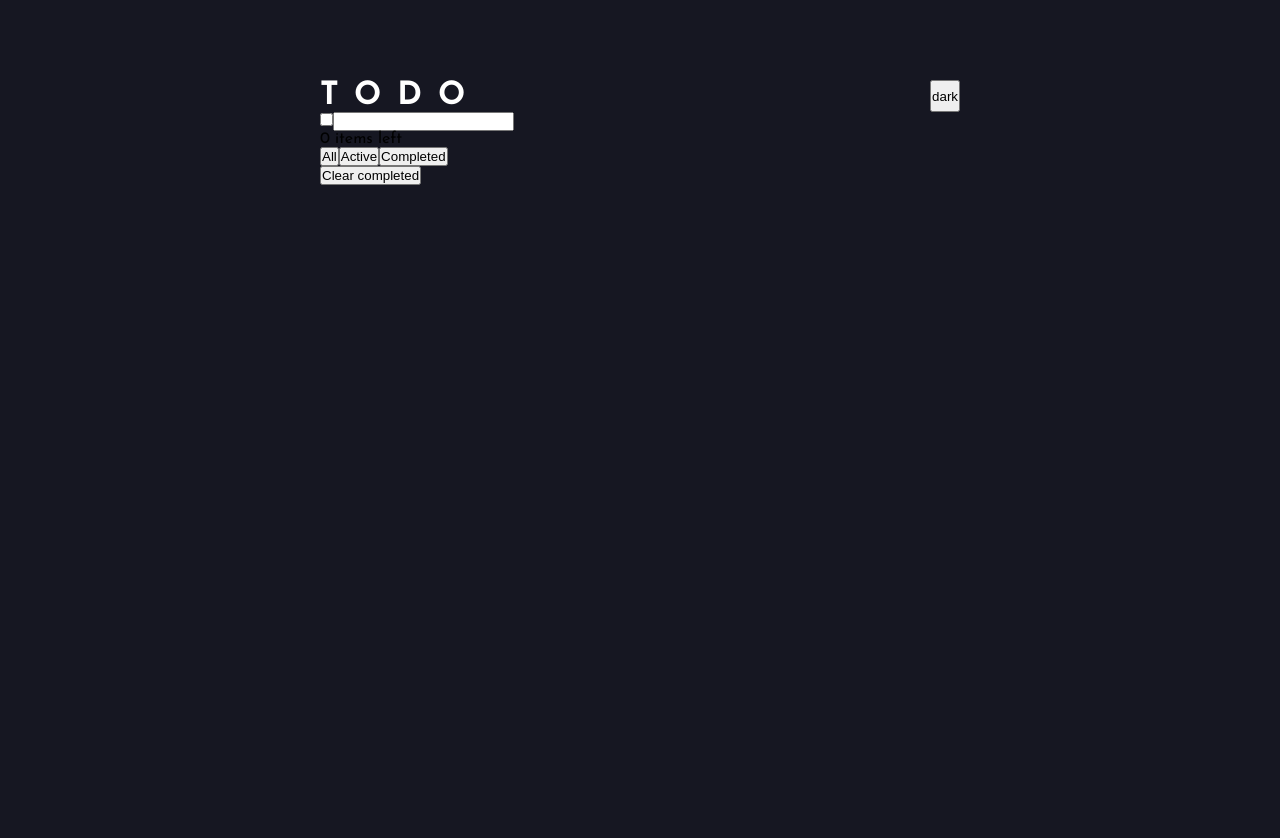
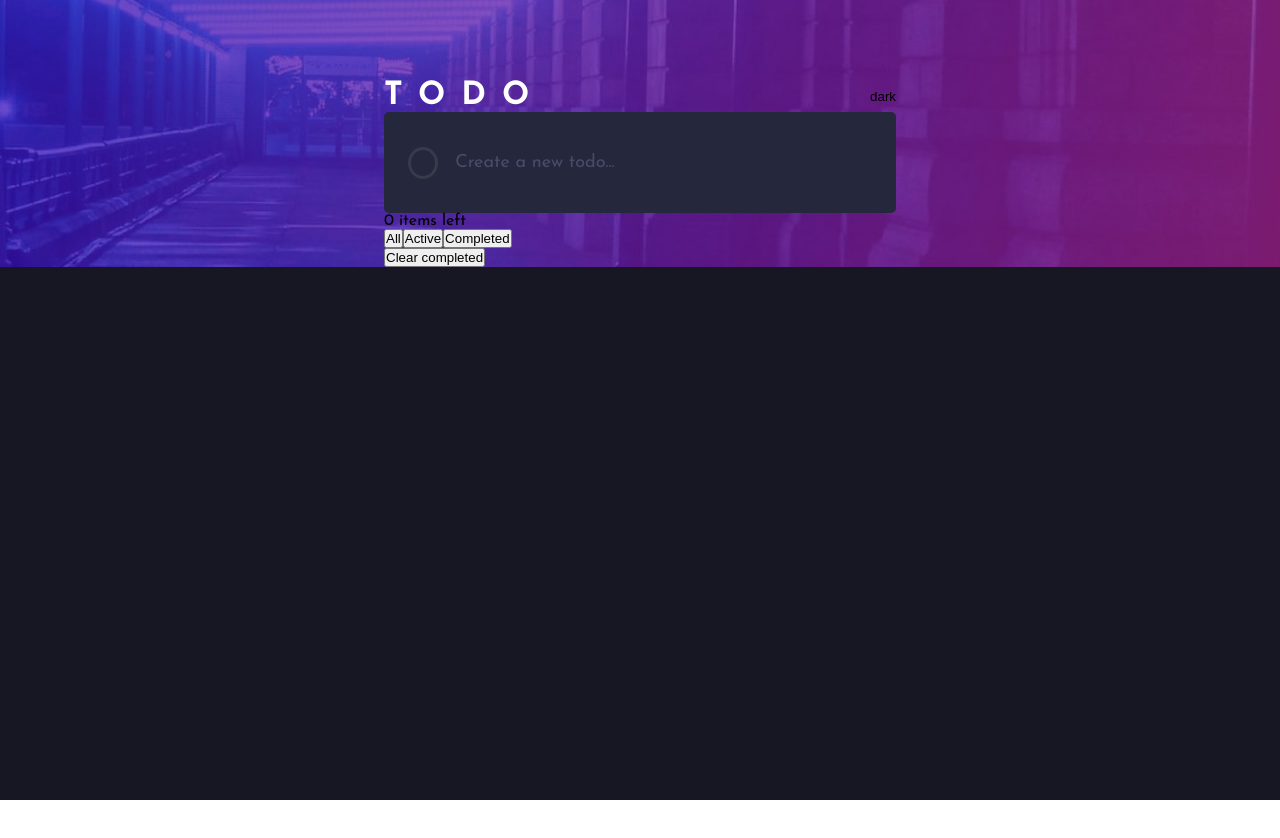
Before and after one commit to idkbit/react-todo, a React (Create React App) app: page / in a window 1280 px wide. Shown: the top 838 px of the page. After the commit the page ends 800 px from the top, so only its background shows below. Built offline with nearby package versions, Linux system fonts and the light colour scheme.

Commit message:
newTodo styling

```diff
--- a/src/App.js
+++ b/src/App.js
@@ -3,22 +3,9 @@ import { Container, Header, Wrapper } from "./styles";
 import TodosContext from "./TodosContext";
 import { ThemeProvider } from "styled-components";
 import GlobalStyle from "./GlobalStyles";
+import { darkTheme, lightTheme } from "./themes";
 import NewTodo from "./components/NewTodo";
 import TodoList from "./components/TodoList";
-
-//images
-import bgImgDesktopDark from "./images/bg-desktop-dark.jpg";
-
-const darkTheme = {
-  bgColor: "hsl(235, 21%, 11%)",
-  bgImgDesktop: bgImgDesktopDark,
-  activeColor: "hsl(234, 39%, 85%)",
-  h1: "#fff",
-};
-
-const lightTheme = {
-  bgColor: "hsl(0, 0%, 98%)",
-};
 
 const App = () => {
   const [todos, setTodos] = useState([]);
@@ -34,6 +21,7 @@ const App = () => {
             <Header>
               <h1>todo</h1>
               <button
+                tabIndex="0"
                 onClick={() => setTheme(theme === "dark" ? "light" : "dark")}>
                 {theme}
               </button>
--- a/src/components/NewTodo.jsx
+++ b/src/components/NewTodo.jsx
@@ -1,6 +1,7 @@
 import { useContext, useState } from "react";
 import TodosContext from "../TodosContext";
 import { v4 as uuid } from "uuid";
+import { Form, Input, Label } from "./NewTodoStyles";
 
 const NewTodo = () => {
   const { todos, setTodos } = useContext(TodosContext);
@@ -16,19 +17,22 @@ const NewTodo = () => {
   };
 
   return (
-    <form onSubmit={onSubmit}>
-      <label htmlFor="completed"></label>
-      <input
-        checked={isCompleted}
-        onChange={() => setIsCompleted(!isCompleted)}
-        type="checkbox"
-      />
-      <input
+    <Form onSubmit={onSubmit}>
+      <Label>
+        <input
+          checked={isCompleted}
+          onChange={() => setIsCompleted(!isCompleted)}
+          type="checkbox"
+        />
+        <span></span>
+      </Label>
+      <Input
         value={text}
         onChange={(e) => setText(e.target.value)}
         type="text"
+        placeholder="Create a new todo..."
       />
-    </form>
+    </Form>
   );
 };
 
--- /dev/null
+++ b/src/components/NewTodoStyles.js
@@ -0,0 +1,66 @@
+import styled from "styled-components";
+import checked from "../images/icon-check.svg";
+
+export const Form = styled.form`
+  background-color: ${(props) => props.theme.bgTodolist};
+  padding: 1.5rem;
+  border-radius: 5px;
+  display: flex;
+  align-items: center;
+`;
+
+export const Label = styled.label`
+  display: inline-block;
+  background-color: transparent;
+  width: 2rem;
+  height: 2rem;
+  border: 3px solid ${(props) => props.theme.borderColor};
+  border-radius: 50%;
+  position: relative;
+  input {
+    appearance: none;
+  }
+  span {
+    display: inline-block;
+    width: 100%;
+    height: 100%;
+    border-radius: 50%;
+    background-color: transparent;
+    position: absolute;
+  }
+  input:checked + span {
+    background: linear-gradient(
+      120deg,
+      hsl(192, 100%, 67%),
+      hsl(280, 87%, 65%)
+    );
+    &::after {
+      content: "";
+      background-image: url(${checked});
+      background-repeat: no-repeat;
+      background-size: 15px;
+      background-position: center;
+      position: absolute;
+      inset: 0;
+      border-color: transparent;
+    }
+  }
+`;
+
+export const Input = styled.input`
+  background-color: transparent;
+  border: 1px solid transparent;
+  width: 100%;
+  font-family: inherit;
+  font-size: 1.125rem;
+  padding: 1rem;
+  color: ${(props) => props.theme.activeColor};
+  &::placeholder {
+    color: ${(props) => props.theme.placeholder};
+  }
+  &:focus {
+    outline: none;
+    border-style: dashed;
+    border-color: ${(props) => props.theme.activeColor};
+  }
+`;
--- a/src/styles.js
+++ b/src/styles.js
@@ -1,15 +1,17 @@
 import styled from "styled-components";
 
 export const Wrapper = styled.div`
-  max-width: 120rem;
+  min-height: 100vh;
   background-color: ${(props) => props.theme.bgColor};
-  background-image: ${(props) => props.theme.bgImgDesktop};
+  background-image: url(${(props) => props.theme.bgImgDesktop});
+  background-position: 0 0;
+  background-size: contain;
+  background-repeat: no-repeat;
   padding-top: 5rem;
 `;
 
 export const Container = styled.div`
-  max-width: 40rem;
-  min-height: 100vh;
+  max-width: clamp(20rem, 40rem, 40vw);
   margin: 0 auto;
 `;
 
@@ -19,6 +21,10 @@ export const Header = styled.header`
   h1 {
     text-transform: uppercase;
     letter-spacing: 1rem;
-    color: ${(props) => props.theme.h1};
+    color: #fff;
+  }
+  button {
+    background: transparent;
+    border: none;
   }
 `;
--- /dev/null
+++ b/src/themes.js
@@ -0,0 +1,18 @@
+import bgImgDesktopDark from "./images/bg-desktop-dark.jpg";
+import bgImgDesktopLight from "./images/bg-desktop-light.jpg";
+
+export const darkTheme = {
+  bgColor: "hsl(235, 21%, 11%)",
+  bgImgDesktop: bgImgDesktopDark,
+  activeColor: "hsl(234, 39%, 85%)",
+  bgTodolist: "hsl(235, 24%, 19%)",
+  borderColor: "hsl(237, 14%, 26%)",
+  placeholder: "hsl(235, 19%, 35%)",
+};
+
+export const lightTheme = {
+  bgColor: "hsl(0, 0%, 98%)",
+  bgImgDesktop: bgImgDesktopLight,
+  activeColor: "hsl(235, 24%, 19%)",
+  bgTodolist: "#fff",
+};
```
